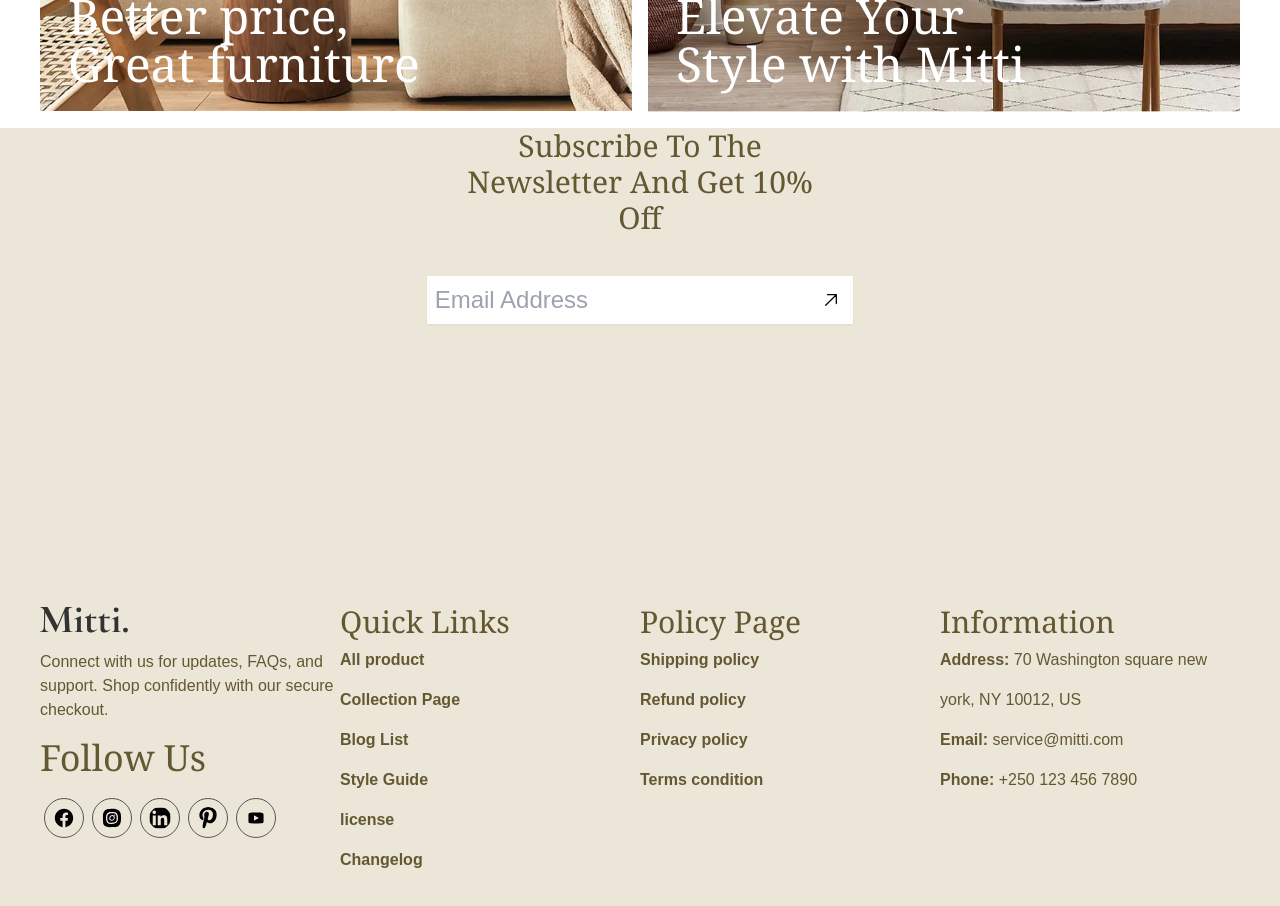
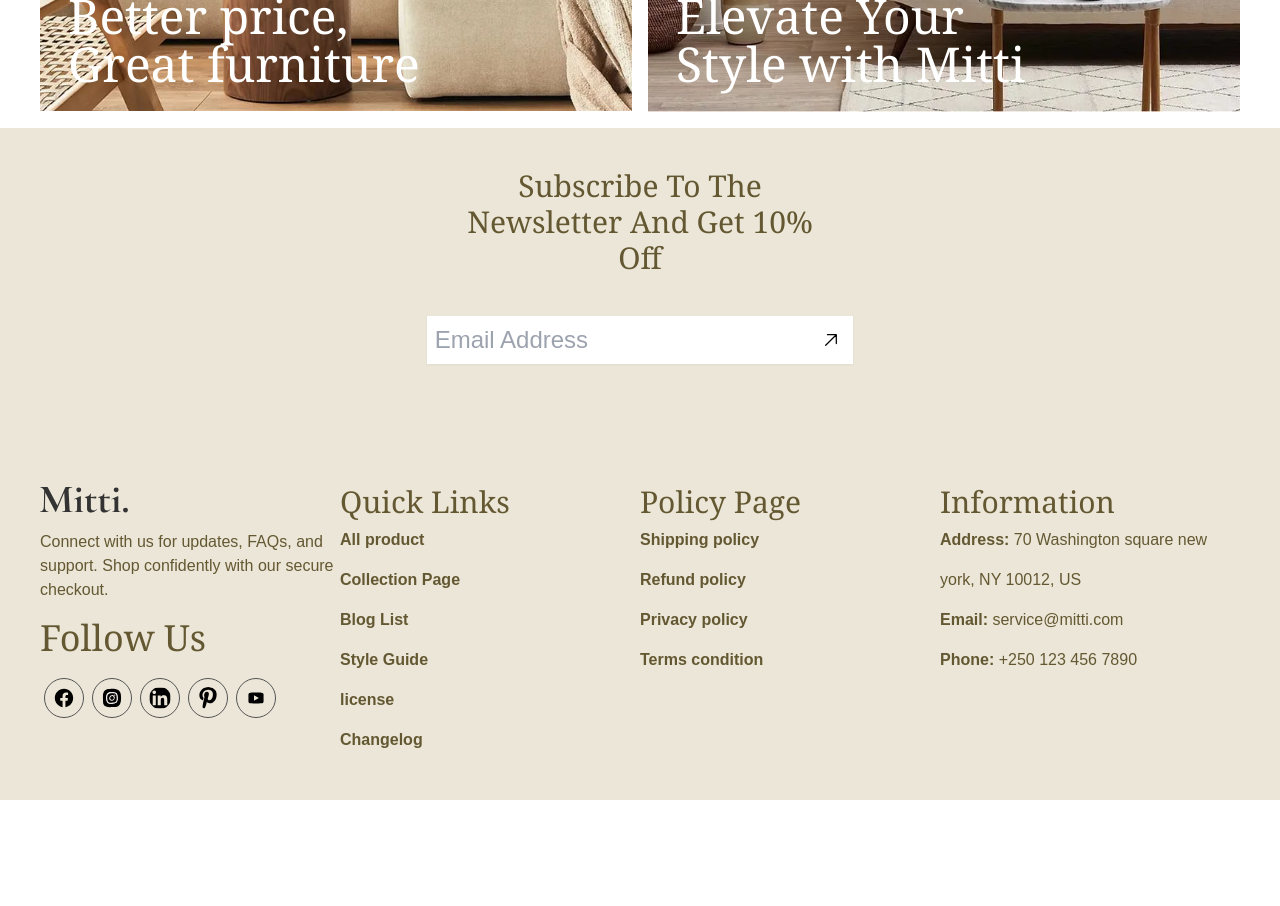
Before and after one commit to Yagya-Adh/Mitti, a Next.js app: page / in a window 1280 px wide. Shown: the part 620-1526 px from the top of the page. After the commit the page ends 1420 px from the top, so only its background shows below. Built offline with nearby package versions, Linux system fonts and the light colour scheme.

Commit message:
save changes here..

```diff
--- a/app/components/footer/Footer.tsx
+++ b/app/components/footer/Footer.tsx
@@ -14,7 +14,7 @@ const Footer = () => {
   return (
     <div className="bg-mitti-darkBodyColor text-mitti-secondaryTextColor">
       <FooterTopBar />
-      <div className="mx-auto max-w-screen-2xl py-60 px-10">
+      <div className="mx-auto max-w-screen-2xl py-10 px-10">
         <div className="grid grid-cols-1 md:grid-cols-2 lg:grid-cols-4">
           <GridOne />
           <GridTwo />
@@ -30,7 +30,7 @@ export default Footer;
 
 const FooterTopBar = () => {
   return (
-    <div className="flex flex-col justify-center items-center ">
+    <div className="flex flex-col justify-center items-center py-10">
       <h2 className="font-serif text-3xl max-w-sm text-center capitalize">
         Subscribe to the newsletter and get 10% off
       </h2>
```
